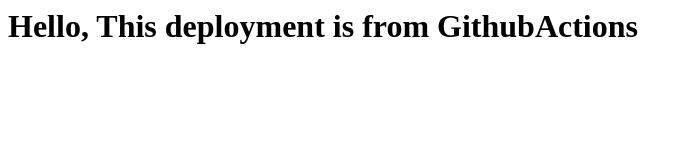
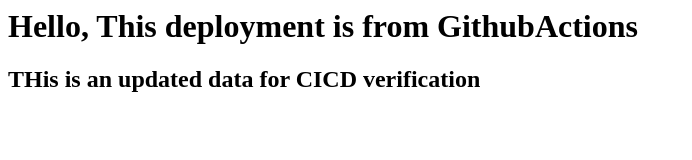
Before and after one commit to avizway1/awar09-ghademo, a website: page index.html in a window 1280 px wide. Shown: the whole page, without its empty margins (0-692 px from the left). Drawn offline with Linux system fonts and the light colour scheme.

Commit message:
Updated index.html

```diff
--- a/index.html
+++ b/index.html
@@ -1,3 +1,4 @@
 <html>
     <h1> Hello, This deployment is from GithubActions </h1>
+    <h2> THis is an updated data for CICD verification </h2>
     </html>
```
